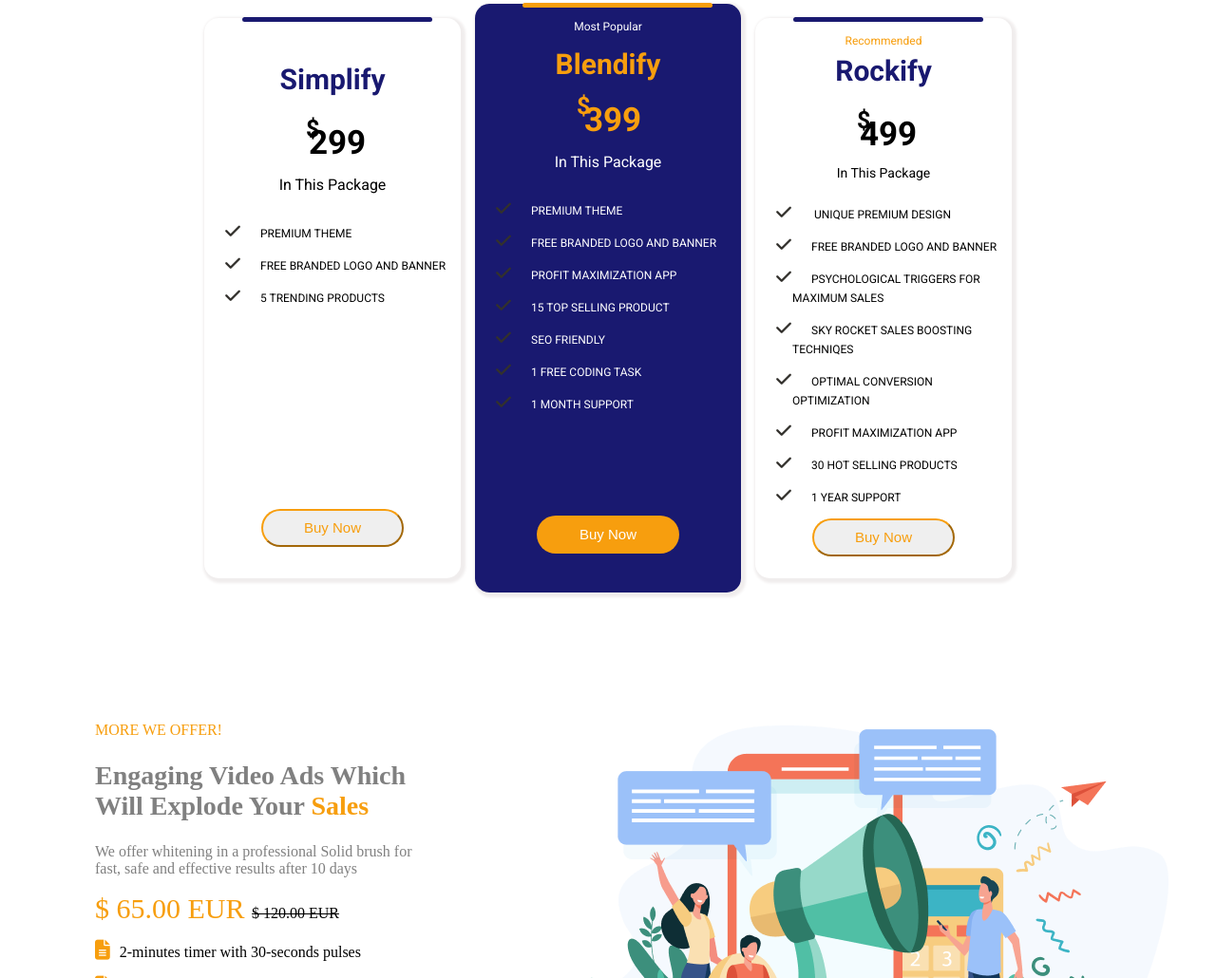
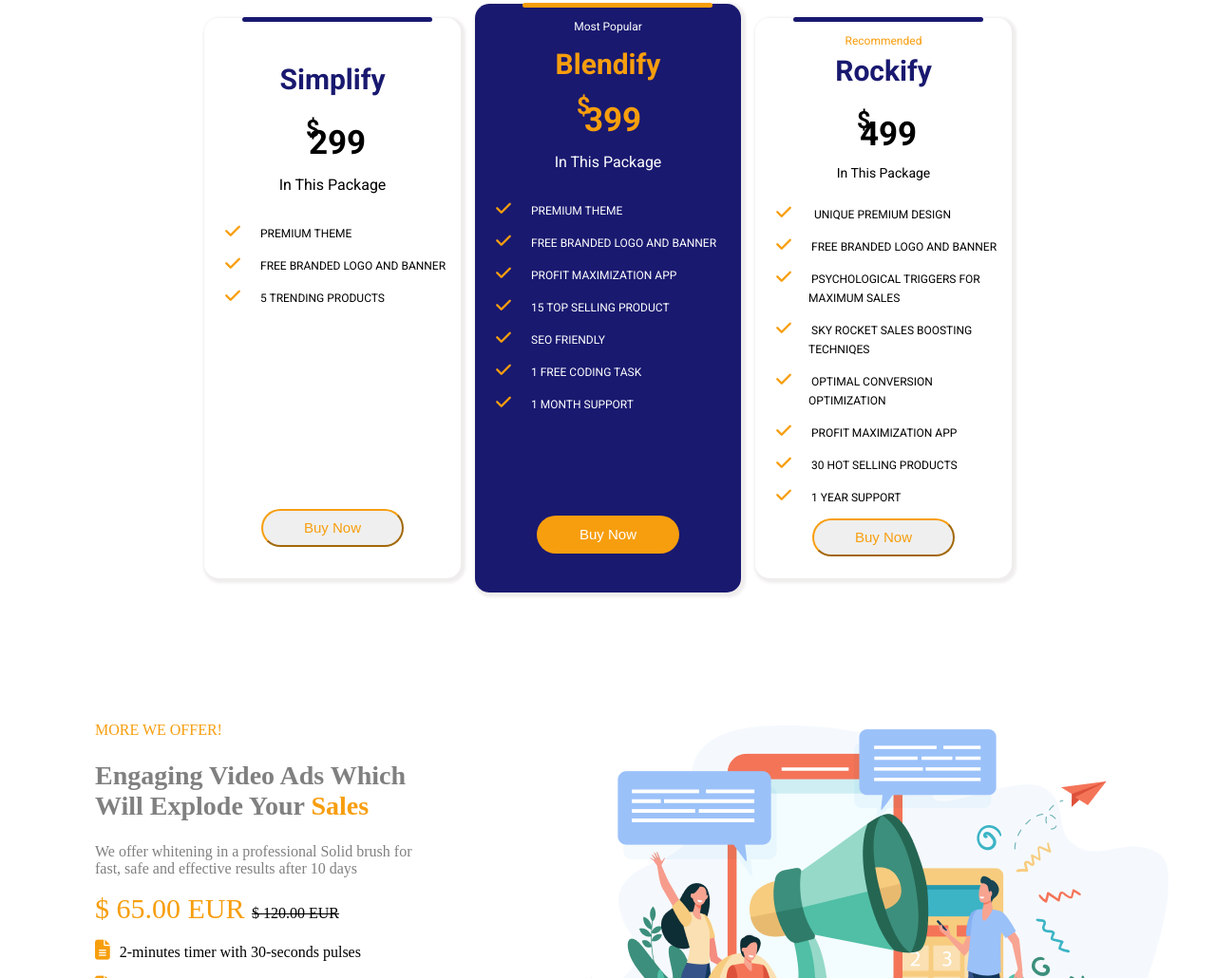
Before and after one commit to OmololaBecca/Deltify, a plain HTML site: page index.html in a window 1280 px wide. Shown: the part 1487-2517 px from the top of the page at 95% size. Drawn offline with Linux system fonts and the light colour scheme.

Commit message:
third commit for deltify projects

```diff
--- a/styles.css
+++ b/styles.css
@@ -23,7 +23,7 @@ align-self:flex-start ;
   position: fixed;
   background-color: midnightblue;
   height: 90px;
-  z-index: 999;
+  z-index: 9999;
   width:1300px
 }
 .nav-div h1{
@@ -344,6 +344,7 @@ margin-top: 130px;
         text-align: center;
       }
 
+
        .down{
         margin-top: 42px;
       }
@@ -378,10 +379,10 @@ margin-top: 130px;
         line-height: 20px;
       }
       .shift{
-        margin-left: 21px;
+        margin-left: 38px;
       }
       .font{
-        color:#33312d;
+        color:#F79E0E;
         font-size: 18px;
         margin-left:3px;
         margin-right: 20px;
```
